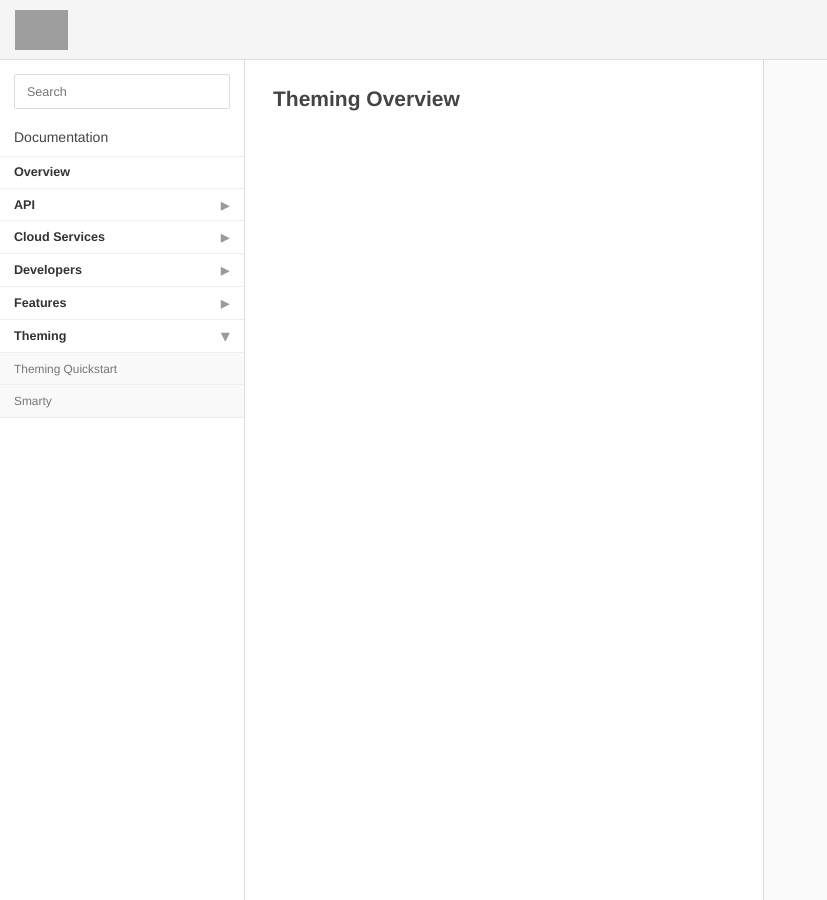
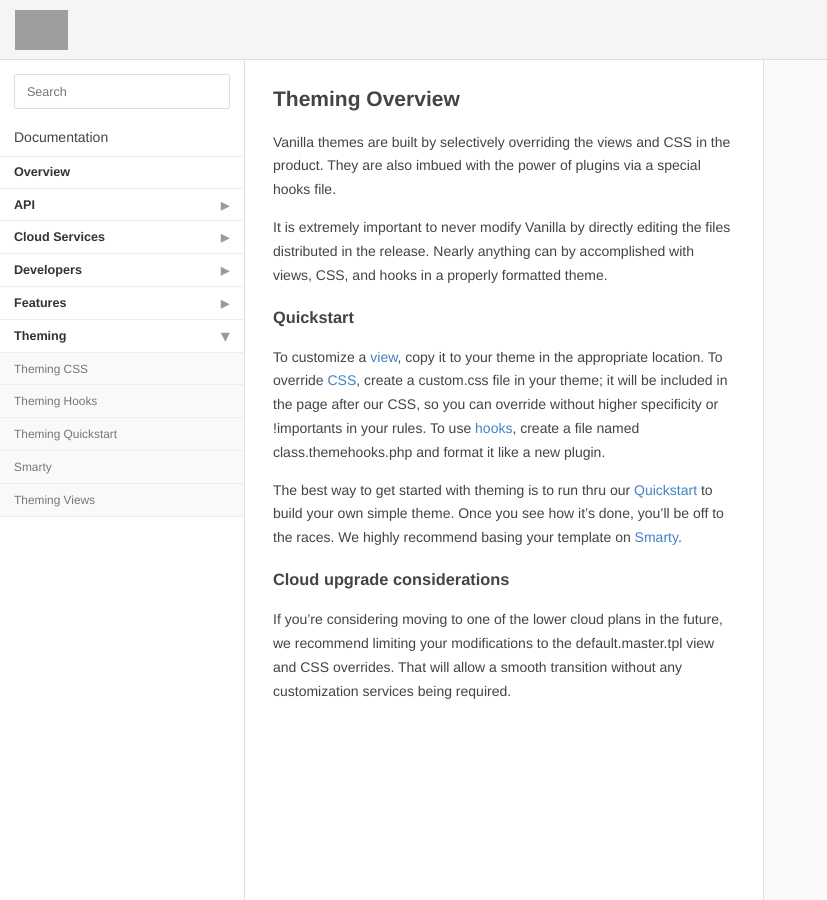
Before and after one commit to hgtonight/vanilladocs, a Jekyll site: the page built from theming/index.md, in a window 1280 px wide. Shown: the whole page, without its empty margins (0-827 px from the left). Built offline with Jekyll 4.4.1, drawn with Linux system fonts in a browser that asks for light colours; Markdown is read by kramdown in place of the engine named in the settings; grey boxes are pictures that could not be loaded.

Commit message:
Theming overview

```diff
--- a/theming/index.md
+++ b/theming/index.md
@@ -4,5 +4,18 @@
 categories: ["Theming"]
 ---
 
+## Theming Overview
 
-## Theming Overview
+Vanilla themes are built by selectively overriding the views and CSS in the product. They are also imbued with the power of plugins via a special hooks file.
+
+It is extremely important to never modify Vanilla by directly editing the files distributed in the release. Nearly anything can by accomplished with views, CSS, and hooks in a properly formatted theme.
+
+### Quickstart
+
+To customize a [view](/theming/views), copy it to your theme in the appropriate location. To override [CSS](/theming/css), create a custom.css file in your theme; it will be included in the page after our CSS, so you can override without higher specificity or !importants in your rules. To use [hooks](/theming/hooks), create a file named class.themehooks.php and format it like a new plugin.
+
+The best way to get started with theming is to run thru our [Quickstart](/theming/quickstart) to build your own simple theme. Once you see how it's done, you'll be off to the races. We highly recommend basing your template on [Smarty](/theming/smarty).
+
+### Cloud upgrade considerations
+
+If you're considering moving to one of the lower cloud plans in the future, we recommend limiting your modifications to the default.master.tpl view and CSS overrides. That will allow a smooth transition without any customization services being required.
```
Also changed, not shown: theming/css.md (added, +7 -0 lines), theming/hooks.md (added, +8 -0 lines), theming/views.md (added, +8 -0 lines).
